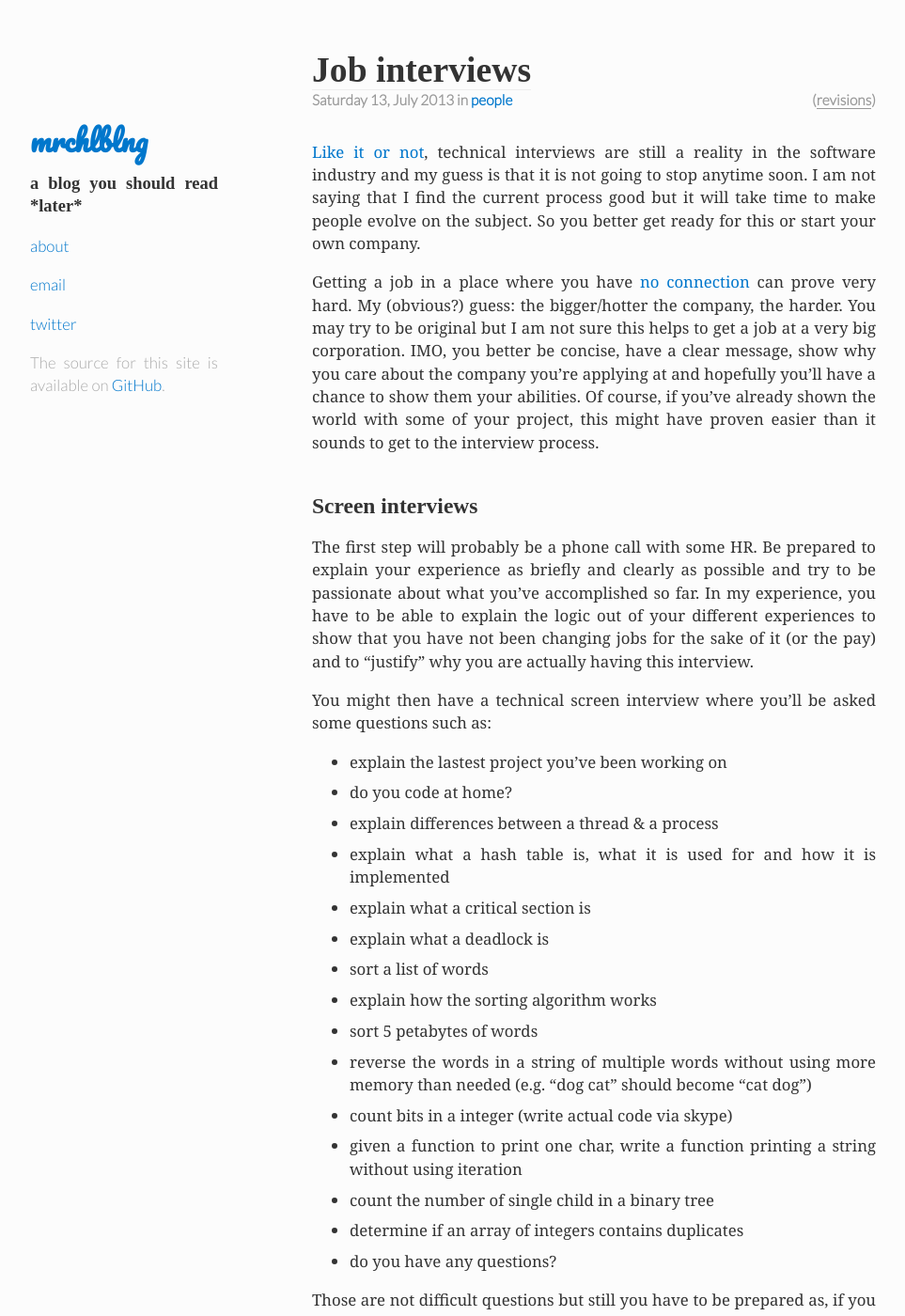
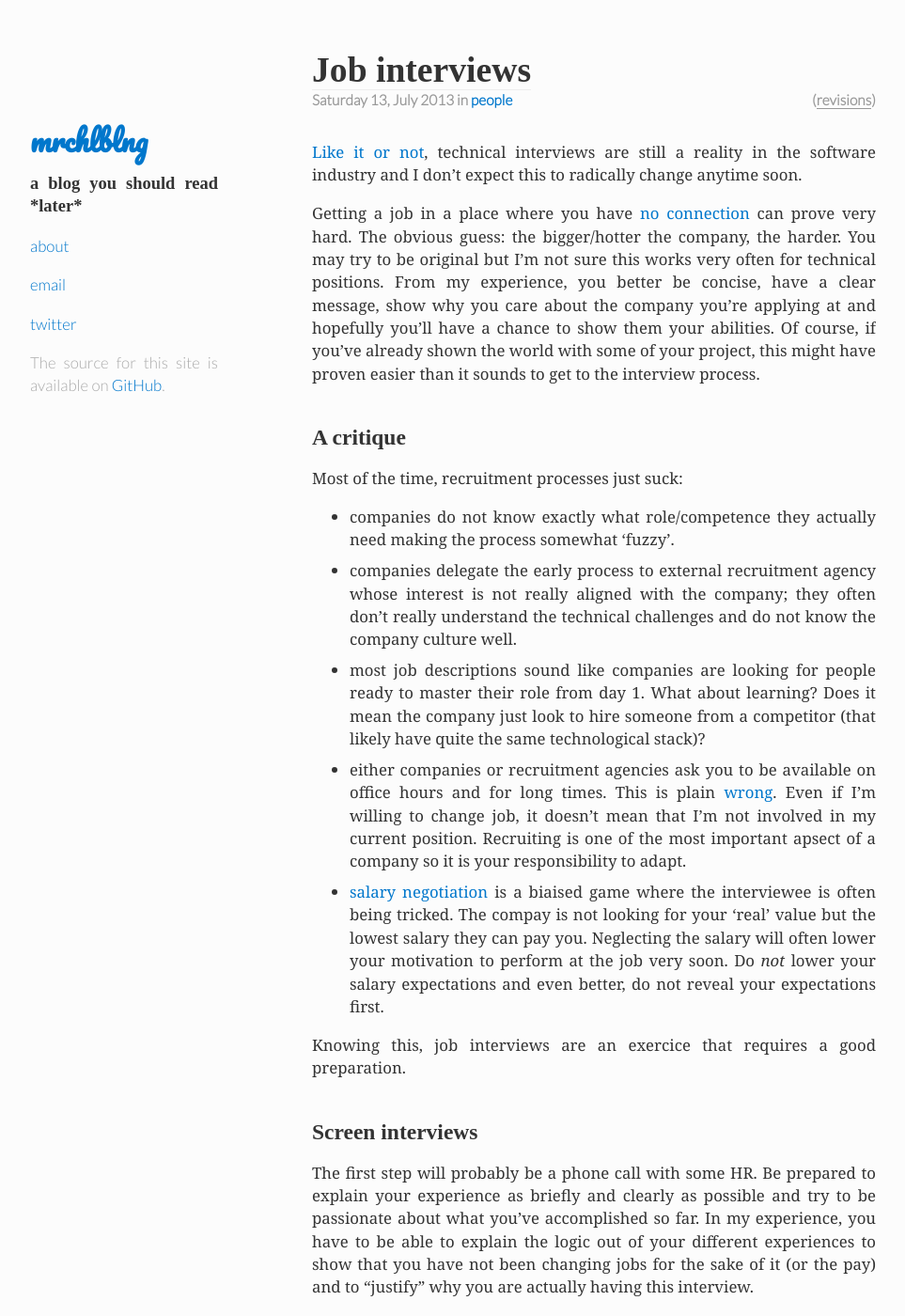
Before and after one commit to marchelbling/marc.helbling.fr, a Jekyll site: the page built from _posts/2013-07-13-interviews.md, in a window 1280 px wide and 1400 px high. Shown: the whole window at 94% size, without its empty margins (56-1019 px from the left). Built offline with Jekyll 4.4.1, drawn with Linux system fonts in a browser that asks for light colours; some web fonts are replaced; Markdown is read by kramdown in place of the engine named in the settings; comment, search, counter and statistics services are not loaded; some of the changed text lies outside the part shown.

Commit message:
Updates job interview post

```diff
--- a/_posts/2013-07-13-interviews.md
+++ b/_posts/2013-07-13-interviews.md
@@ -6,10 +6,39 @@ tags: [interview]
 description: Some return of experience, questions and toughts.
 ---
 
-[Like it or not](http://techcrunch.com/2013/06/22/the-technical-interview-is-dead/), technical interviews are still a reality in the software industry and my guess is that it is not going to stop anytime soon. I am not saying that I find the current process good but it will take time to make people evolve on the subject. So you better get ready for this or start your own company.
+[Like it or not](http://techcrunch.com/2013/06/22/the-technical-interview-is-dead/), technical interviews
+are still a reality in the software industry and I don’t expect this to radically change anytime soon.
 
-Getting a job in a place where you have [no connection](http://www.karenx.com/blog/how-to-get-a-job-when-you-have-no-connections/) can prove very hard. My (obvious?) guess: the bigger/hotter the company, the harder. You may try to be original but I am not sure this helps to get a job at a very big corporation. IMO, you better be concise, have a clear message, show why you care about the company you’re applying at and hopefully you’ll have a chance to show them your abilities. Of course, if you’ve already shown the world with some of your project, this might have proven easier than it sounds to get to the interview process.
+Getting a job in a place where you have [no connection](http://www.karenx.com/blog/how-to-get-a-job-when-you-have-no-connections/)
+can prove very hard. The obvious guess: the bigger/hotter the company, the harder. You may try to be
+original but I’m not sure this works very often for technical positions. From my experience, you better
+be concise, have a clear message, show why you care about the company you’re applying at and hopefully
+you’ll have a chance to show them your abilities. Of course, if you’ve already shown the world with
+some of your project, this might have proven easier than it sounds to get to the interview process.
 
+
+# A critique
+
+Most of the time, recruitment processes just suck:
+
+* companies do not know exactly what role/competence they actually need making the process somewhat ‘fuzzy’.
+* companies  delegate the early process to external recruitment agency whose interest is not really
+  aligned with the company; they often don’t really understand the technical challenges and do not
+  know the company culture well.
+* most job descriptions sound like companies are looking for people ready to master their role from day 1.
+  What about learning? Does it mean the company just look to hire someone from a competitor (that likely have quite
+  the same technological stack)?
+* either companies or recruitment agencies ask you to be available on office hours and for long
+  times. This is plain [wrong](http://www.recruitingblogs.com/m/blogpost?id=502551%3ABlogPost%3A1466641).
+  Even if I’m willing to change job, it doesn’t mean that I’m not involved in my current position.
+  Recruiting is one of the most important apsect of a company so it is your responsibility to adapt.
+* [salary negotiation](http://www.kalzumeus.com/2012/01/23/salary-negotiation/) is a biaised game
+  where the interviewee is often being tricked. The compay is not looking for your ‘real’ value but
+  the lowest salary they can pay you. Neglecting the salary will often lower your motivation to perform
+  at the job very soon. Do *not* lower your salary expectations and even better, do not reveal your
+  expectations first.
+
+Knowing this, job interviews are an exercice that requires a good preparation.
 
 # Screen interviews
 
@@ -19,7 +48,7 @@ You might then have a technical screen interview where you’ll be asked some qu
 
 * explain the lastest project you’ve been working on
 * do you code at home?
-* explain differences between a thread & a process
+* explain differences between a thread and a process
 * explain what a hash table is, what it is used for and how it is implemented
 * explain what a critical section is
 * explain what a deadlock is
@@ -33,8 +62,11 @@ You might then have a technical screen interview where you’ll be asked some qu
 * determine if an array of integers contains duplicates
 * do you have any questions?
 
-Those are not difficult questions but still you have to be prepared as, if you do not regularly practice, you may have forgotten how [Quicksort](http://en.wikipedia.org/wiki/Quicksort) works.
-
+Those are not difficult questions but still you have to be prepared as, if you do not regularly
+practice, you may have forgotten how [Quicksort](http://en.wikipedia.org/wiki/Quicksort) works. Also
+it is important that you know what you are looking for in your next job. This first step is both
+a technical and a ‘human’ filter and if you sound like you don’t know where you’re going with your
+carrier, you will likely not look attractive.
 
 # On site interviews
 
@@ -70,10 +102,10 @@ Here are some questions you may encounter:
 
 You may have or not an offer. You may try to negociate your salary but I won’t be of any help on that. However, just some final remarks:
 
-* ask questions about working conditions and philosophy; [working long hours](http://alexstechthoughts.com/post/55085393173/stop-glorifying-hard-work-and-long-hours) might not be what you are looking for or people might work on their own when you feel good in a collaborative workplace;
-* do *not* take a negative response personally. First time you hear ‘no’ it might be difficult (you might like reading [The Now Habit](http://www.amazon.com/The-Now-Habit-Overcoming-Procrastination/dp/1585425524) but that’s for another post). Analyze what may have gone wrong to do a better job next time (remember that in the anti loop case you are not really the cause). You may ask some feedback about what you could have done better;
-* working with people requires *trust*. You should probably not want to work in a company where you don’t feel you can trust your manager or colleagues. This is [a rule](http://www.joelonsoftware.com/articles/GuerrillaInterviewing3.html) your interviewer should apply and from my experience, the interviewee should do the same;
-* if the company forgot to give you an answer, send them an email. But companies that do not take time to give you an answer (which often is a standard email) is probably a company that you do *not* want to work for.
+* ask questions about working conditions and philosophy: [working long hours](http://alexstechthoughts.com/post/55085393173/stop-glorifying-hard-work-and-long-hours) or [crunch mode](http://chadfowler.com/blog/2014/01/22/the-crunch-mode-antipattern/) might not be what you are looking for, people might work on their own when you feel good in a collaborative workplace etc.
+* do *not* take a negative response personally. First time you hear ‘no’ it might be difficult (you might like reading [The Now Habit](http://www.amazon.com/The-Now-Habit-Overcoming-Procrastination/dp/1585425524)). Analyze what may have gone wrong to do a better job next time (remember that in the anti loop case you are not really the cause). You may ask some feedback about what you could have done better;
+* working with people requires *trust*. You should probably not want to work in a company where you don’t feel you can trust your manager or colleagues. This is [a rule](http://www.joelonsoftware.com/articles/GuerrillaInterviewing3.html) your interviewer should apply butyou should do the same as an interviewee;
+* if the company forgot to give you an answer, send them an email. A company not taking the time to give you an answer (which often is a standard email) is just neglecting its most important mission so it is likely a company that you do *not* want to work for.
 
 # Resources
 
```
Also changed, not shown: other parts of _posts/2013-07-13-interviews.md (+1 -1 lines).
